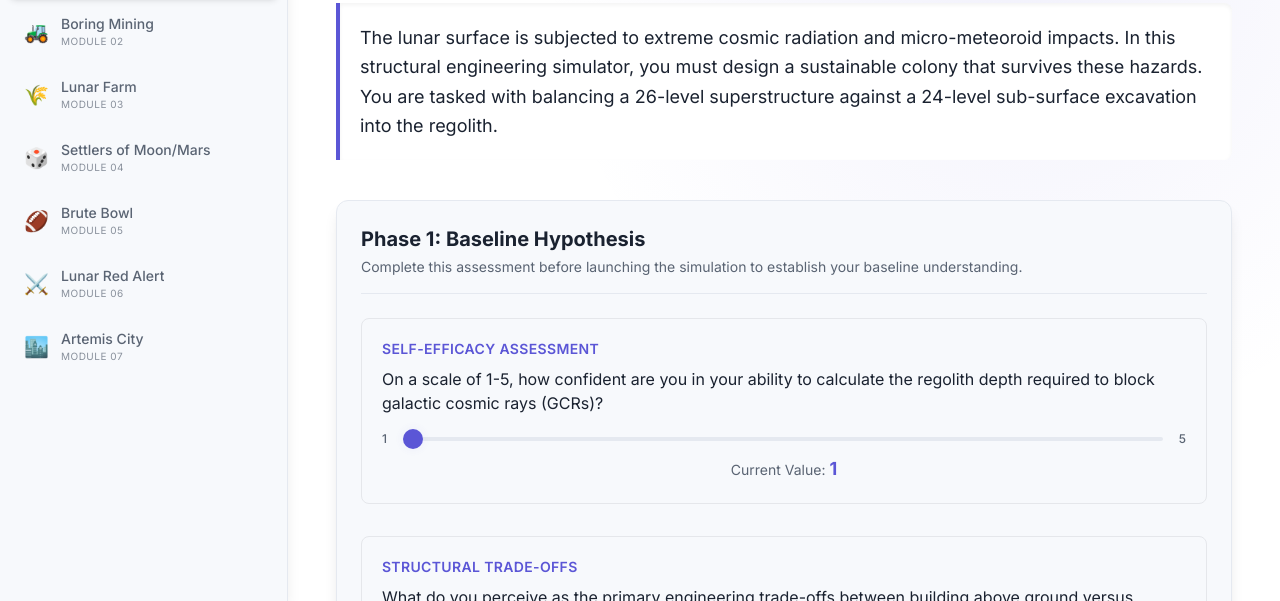
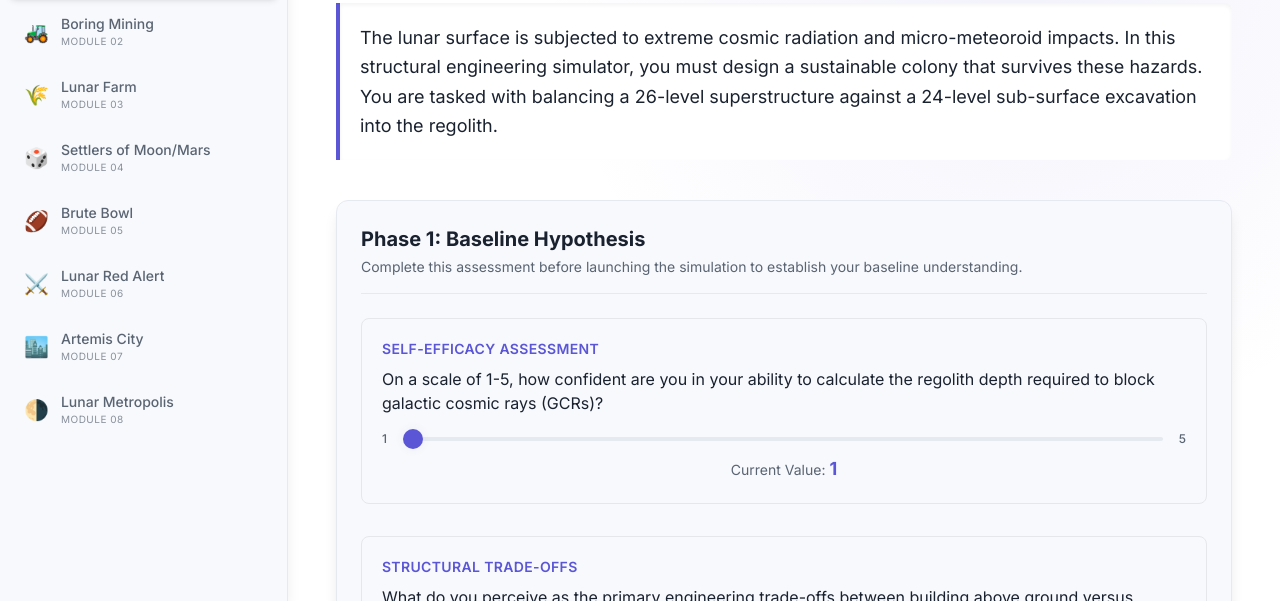
Before and after one commit to dr-richard-barker/dr-richard-barker, a plain HTML site: page cose_academy_portal.html in a window 1280 px wide. Shown: the part 199-800 px from the top of the page. Drawn offline with nearby package versions, Linux system fonts and the light colour scheme.

Commit message:
Add Lunar Metropolis as Module 08
Terrain-driven siting and departmental budget trade-offs. The pre/post
questions target the two things the simulator actually teaches: that a
polar site cannot have both permanent illumination and shadowed-region
volatiles on the same ground, and that an underfunded department fails
in a specific, traceable way rather than generically.

Artemis City stays at Module 07, unchanged.

```diff
--- a/cose_academy_portal.html
+++ b/cose_academy_portal.html
@@ -317,6 +317,24 @@
                         { id: "q2", type: "text", label: "Diagnosed Bottleneck", text: "Which infrastructure network actually proved hardest to keep connected as your survey charter expanded, and which map view helped you diagnose it?" }
                     ]
                 }
+            },
+            {
+                id: "mod_08",
+                icon: "🌗",
+                title: "Lunar Metropolis",
+                subtitle: "Terrain-Driven Siting & Departmental Budget Trade-offs",
+                scenario: "Polar site selection is a genuine trade, and this simulator makes you make it. Every tile carries an elevation, and solar exposure is derived from that elevation by raycasting against the surrounding terrain at the low sun angle characteristic of the lunar poles. The result is the real polar geography: crater rims that approach permanent illumination and are where generation belongs, and permanently shadowed floors that never see the sun and are where the volatiles are. You cannot have both on the same ground. On top of that siting decision sits a management loop — a tax rate that funds the settlement but suppresses its growth, and five departmental budgets (power, atmosphere, transit, safety, science) whose underfunding degrades the specific system each one maintains. An AI director mode is provided so the settlement can be observed running unattended.",
+                url: "https://dr-richard-barker.github.io/LunarSims/metro/",
+                questions: {
+                    pre: [
+                        { id: "q1", type: "range", min: 1, max: 5, label: "Siting Hypothesis", text: "Rate your agreement (1=Strongly Disagree, 5=Strongly Agree): 'A polar settlement should be sited for access to shadowed-region volatiles first, and solve its power generation afterwards.'" },
+                        { id: "q2", type: "text", label: "Budget Prediction", text: "Of power, atmosphere, transit, safety and science, which department do you expect to be the most damaging to underfund, and what failure would you expect to see first?" }
+                    ],
+                    post: [
+                        { id: "q1", type: "range", min: 1, max: 5, label: "Revised Siting Hypothesis", text: "After building a settlement, rate your agreement: 'A polar settlement should be sited for access to shadowed-region volatiles first, and solve its power generation afterwards.'" },
+                        { id: "q2", type: "text", label: "Observed Budget Failure", text: "Which department did you actually underfund, what failed as a result, and how long did it take you to trace the symptom back to the budget?" }
+                    ]
+                }
             }
         ];
 
```
